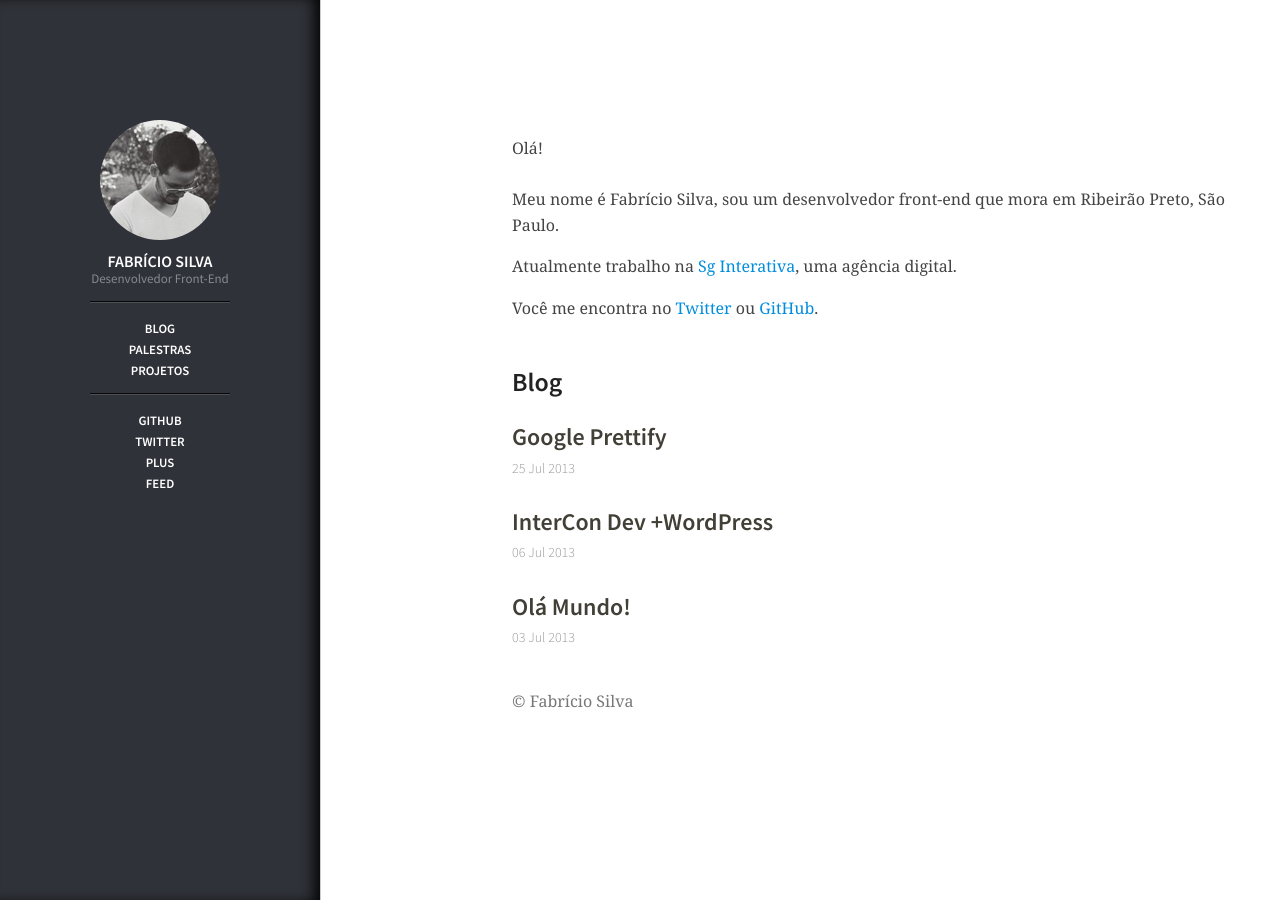
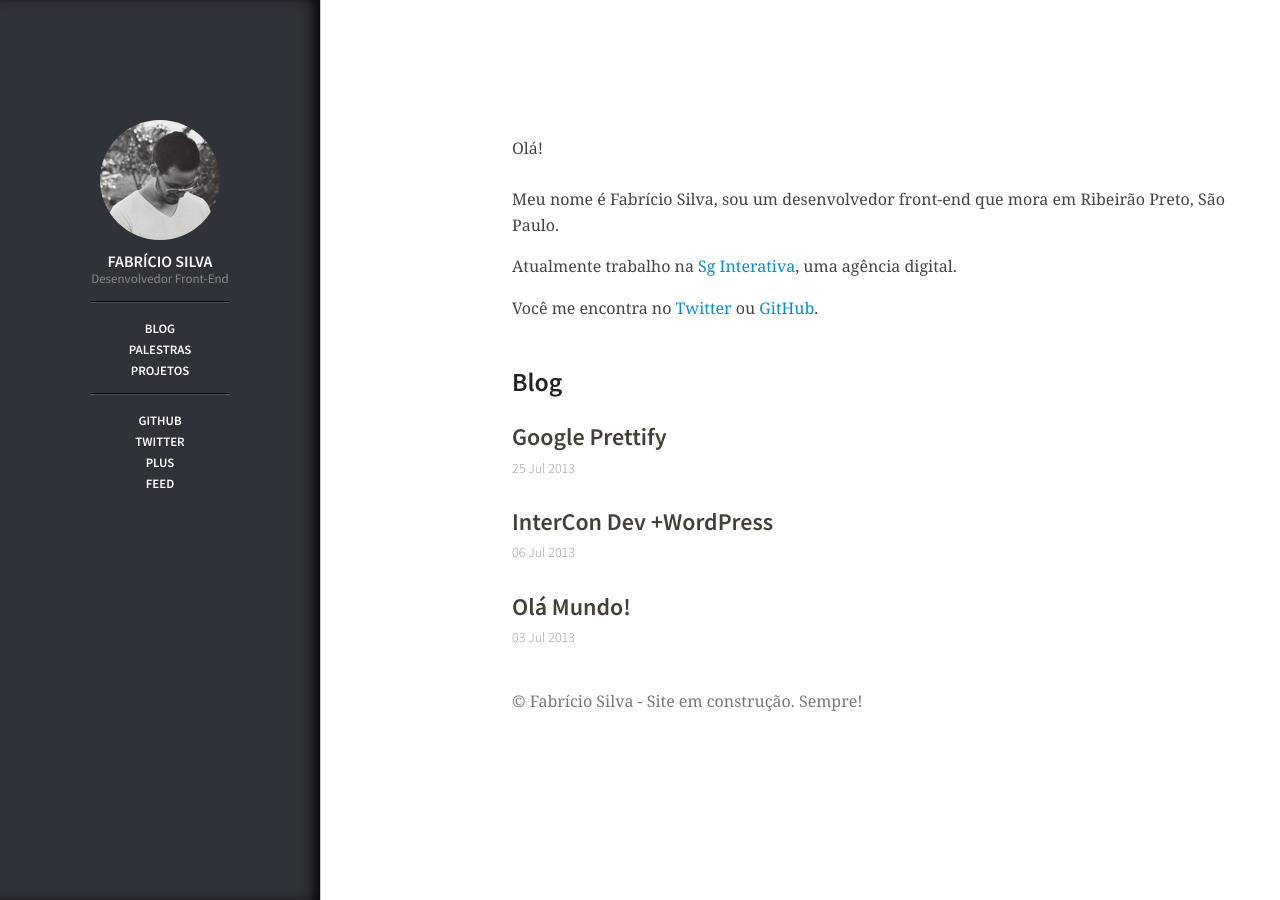
Before and after one commit to fabriciofmsilva/fabriciofmsilva.github.io, a Jekyll site: the page built from index.html, in a window 1280 px wide. Built offline with Jekyll 4.4.1, drawn with Linux system fonts in a browser that asks for light colours; nearby versions of some CDN libraries.

Commit message:
Edit Footer

```diff
--- a/_includes/footer.html
+++ b/_includes/footer.html
@@ -1,6 +1,6 @@
 <footer class="footer">
   <div class="content clearfix">
-	 <p class="credits">© Fabrício Silva</p>
+	 <p class="credits">© Fabrício Silva - Site em construção. Sempre!</p>
   </div>
 </footer>
 <script src="//ajax.googleapis.com/ajax/libs/jquery/1.9.1/jquery.min.js"></script>
```
